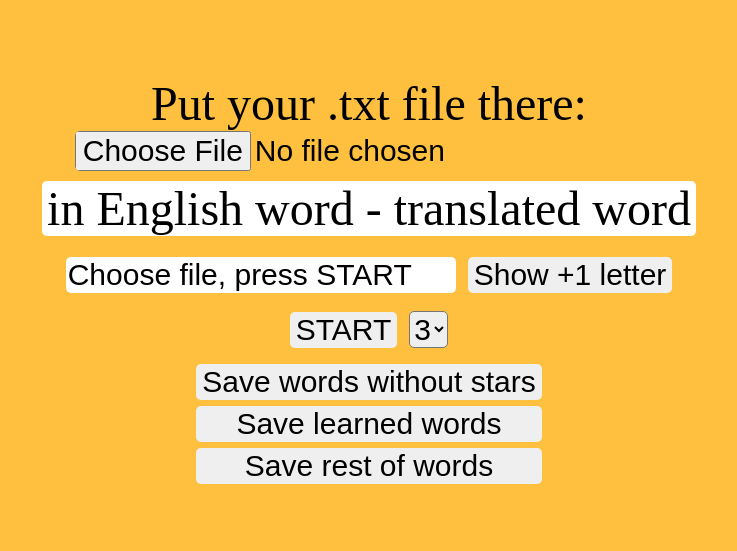
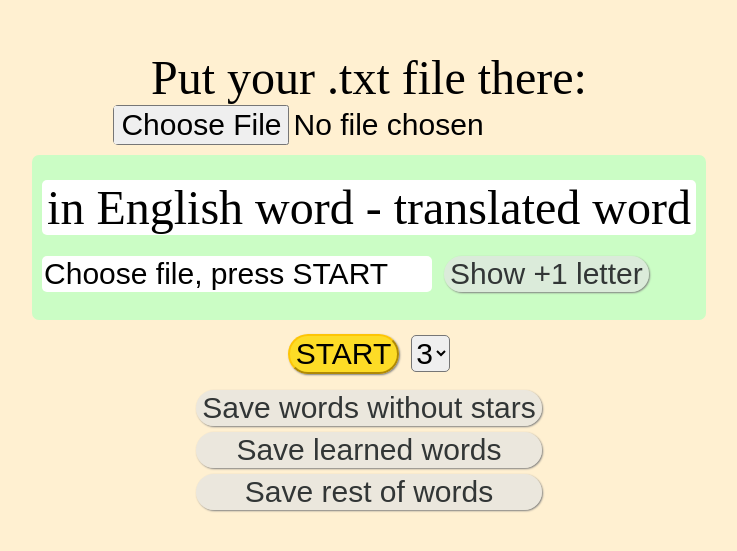
Before and after one commit to Srr233/LearnNewWordsEasier, a plain HTML site: page index.html in a window 1280 px wide. Shown: the part 119-670 px from the top of the page, without its empty margins (271-1008 px from the left). Drawn offline with Linux system fonts and the light colour scheme.

Commit message:
start task

```diff
--- a/index.html
+++ b/index.html
@@ -15,18 +15,23 @@
     <div>
       <div class="choosingFileBlock">
         <p class="description">Put your .txt file there: </p>
+      <div class="buttonHZ">
         <input type="file" class="cooseFile" data-loadFile>
       </div>
+      </div>
       <div class="mainBlock">
+        <div class="wordsBox">
         <div class="words">
           <span data-englishWord>in English word</span> - <span data-translatedWord>translated word</span>
         </div>
         <div class="putAnswer">
           <input type="text" data-addAnswer placeholder="Write your translated word" value="Choose file, press START">
-          <button data-showLetter>Show +1 letter</button>
+          <button class="grayButton" data-showLetter>Show +1 letter</button>
         </div>
+        </div>
+
         <div class="startBlock">
-          <button data-start>START</button>
+          <button class="orangeButton" data-start>START</button>
           <select name="select count"  data-selectAmount>
             <option value="1">1</option>
             <option value="2">2</option>
@@ -36,9 +41,9 @@
           </select>
         </div>
         <div class="buttons">
-          <button data-deleteAllStars>Save words without stars</button>
-          <button data-saveLearned>Save learned words</button>
-          <button data-saveRest>Save rest of words</button>
+          <button class="grayButton" data-deleteAllStars>Save words without stars</button>
+          <button class="grayButton" data-saveLearned>Save learned words</button>
+          <button class="grayButton" data-saveRest>Save rest of words</button>
         </div>
       </div>
     </div>
--- a/style.css
+++ b/style.css
@@ -3,7 +3,7 @@
 }
 body {
     font-size: 1.6rem;
-    background-color: #FFC040;
+    background-color: #fff0d1;
     margin: 0;
 }
 .main {
@@ -22,7 +22,22 @@ button {
     margin-top: 3px;
     margin-bottom: 3px;
     box-shadow: none;
+    /* border: none; */
+    /* border-radius: 20px; */
+    box-shadow: 1px 1px 2px gray;
+
+}
+.grayButton {
+    border-radius: 20px;
+    background-color: rgba(227, 228, 228, 0.692);
     border: none;
+    color: rgb(50, 54, 54);
+
+}
+.orangeButton{
+    border-radius: 20px;
+    border-color: rgba(253, 195, 4, 0.918);
+    background-color: rgba(253, 216, 4, 0.836);
 }
 button:hover {
     box-shadow: 1px 1px 10px gray;
@@ -44,11 +59,21 @@ input, select, button {
 .cooseFile {
     width: 90%;
 }
+.buttonHZ {
+    display: flex;
+    justify-content: center;
+}
 
 .mainBlock {
     display: flex;
     flex-direction: column;
     align-items: center;
+}
+.wordsBox {
+    padding: 25px 10px;
+    background-color: #cbfdc5;
+    border-radius: 7px;
+
 }
 
 .buttons {
```
